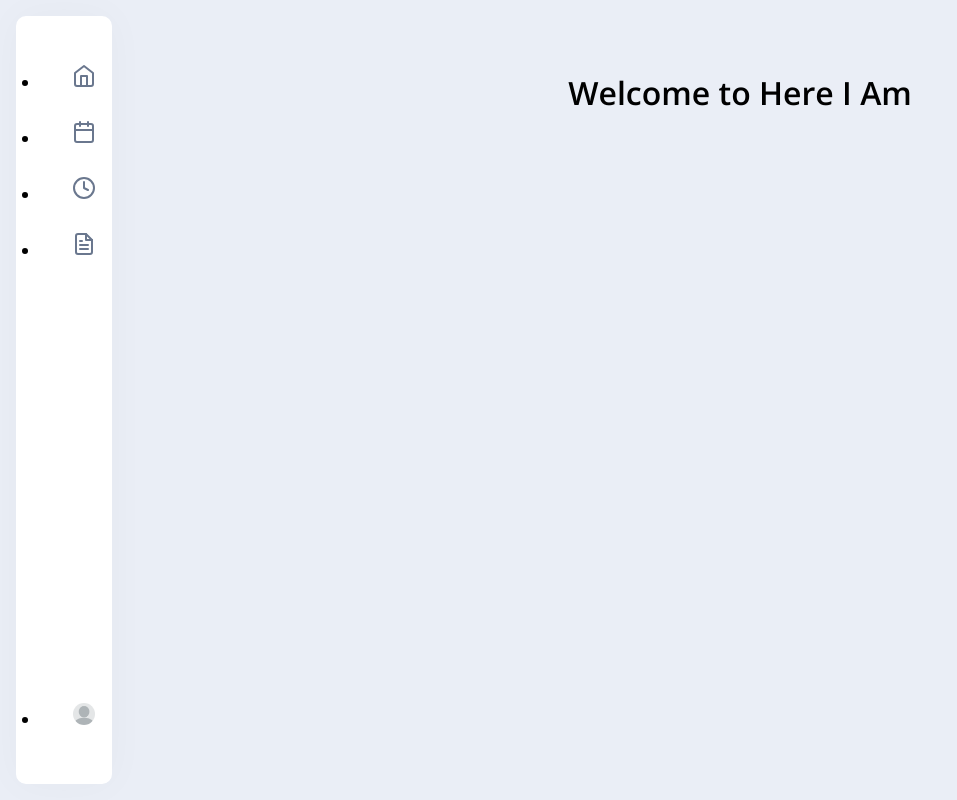
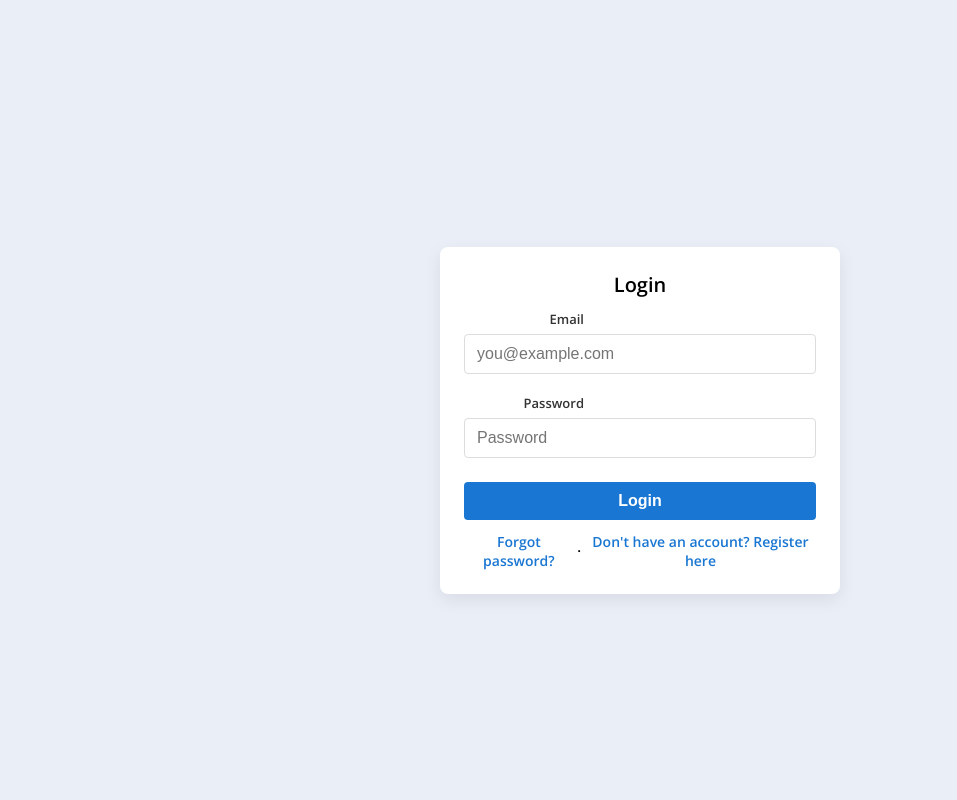
Before and after one commit to kazaction/Group_3_Here_I_Am, a React (Create React App) app in the folder here_i_am/: page / in a window 1280 px wide. Shown: the whole page, without its empty margins (0-957 px from the left). Built offline with nearby package versions, Linux system fonts and the light colour scheme.

Commit message:
Added the Login page UI

```diff
--- a/here_i_am/src/App.js
+++ b/here_i_am/src/App.js
@@ -1,29 +1,43 @@
-import logo from './logo.svg';
 import './App.css';
 import React from 'react';
-import { BrowserRouter as Router, Routes, Route } from 'react-router-dom';
+import { BrowserRouter as Router, Routes, Route, useLocation } from 'react-router-dom';
 import Navbar from './components/navbar';
 import Schedule from './components/schedule';
 import Profile from './components/profile';
+import Login from './components/login';
 
+// Render Navbar only on non-login routes
+function NavbarWrapper() {
+  const location = useLocation();
+  if (location.pathname === '/') return null;
+  return <Navbar />;
+}
 
+// Main content container adjusts layout based on current route
+function MainRoutes() {
+  const location = useLocation();
+  // remove left margin for login so the login component can center itself
+  const containerStyle = location.pathname === '/' ? { padding: '20px' } : { marginLeft: '200px', padding: '20px' };
 
-function App() {
   return (
-    <Router>
-      <Navbar />
-
-      <div style={{ marginLeft: '200px', padding: '20px' }}>
+    <div style={containerStyle}>
       <Routes>
-          <Route path="/" element={<h1>Welcome to Here I Am</h1>} />
+        <Route path="/" element={<Login />} />
         <Route path="/schedule" element={<Schedule />} />
         <Route path="/profile" element={<Profile />} />
         {/* Add more routes like: */}
         {/* <Route path="/history" element={<History />} /> */}
         {/* <Route path="/cv" element={<CVGeneration />} /> */}
-          {/* <Route path="/profile" element={<Profile />} /> */}
       </Routes>
     </div>
+  );
+}
+
+function App() {
+  return (
+    <Router>
+      <NavbarWrapper />
+      <MainRoutes />
     </Router>
   );
 }
--- a/here_i_am/src/components/login.jsx
+++ b/here_i_am/src/components/login.jsx
@@ -0,0 +1,75 @@
+import React, { useState } from 'react';
+import { Link, useNavigate } from 'react-router-dom';
+import '../css/login.css';
+
+function Login() {
+  const [email, setEmail] = useState('');
+  const [password, setPassword] = useState('');
+  const [error, setError] = useState('');
+  const navigate = useNavigate();
+
+  const validate = () => {
+    if (!email) {
+      setError('Email is required');
+      return false;
+    }
+    const re = /\S+@\S+\.\S+/;
+    if (!re.test(email)) {
+      setError('Please enter a valid email address');
+      return false;
+    }
+    if (!password) {
+      setError('Password is required');
+      return false;
+    }
+    setError('');
+    return true;
+  };
+
+  const handleSubmit = (e) => {
+    e.preventDefault();
+    if (!validate()) return;
+    // TODO: replace with real auth call
+    console.log('Mock login', { email });
+    // On success, navigate to a protected page (example: profile)
+    navigate('/profile');
+  };
+
+  return (
+    <div className="login-container">
+      <form className="login-form" onSubmit={handleSubmit}>
+        <h2>Login</h2>
+        {error && <div className="login-error">{error}</div>}
+
+        <label htmlFor="email">Email</label>
+        <input
+          id="email"
+          type="email"
+          value={email}
+          onChange={(e) => setEmail(e.target.value)}
+          placeholder="you@example.com"
+        />
+
+        <label htmlFor="password">Password</label>
+        <input
+          id="password"
+          type="password"
+          value={password}
+          onChange={(e) => setPassword(e.target.value)}
+          placeholder="Password"
+        />
+
+        <button type="submit" className="login-btn">Login</button>
+
+        <div className="login-links">
+          {/* Placeholder links - implement functionality later */}
+          <Link to="#" onClick={(e) => e.preventDefault()}>Forgot password?</Link>
+          <span className="separator">&nbsp;·&nbsp;</span>
+          <Link to="#" onClick={(e) => e.preventDefault()}>Don't have an account? Register here</Link>
+        </div>
+      </form>
+    </div>
+  );
+}
+
+export default Login;
--- /dev/null
+++ b/here_i_am/src/css/login.css
@@ -0,0 +1,72 @@
+/* Minimal styles for the Login component */
+.login-container {
+  display: flex;
+  align-items: center;
+  justify-content: center;
+  min-height: 80vh;
+  padding: 20px;
+}
+
+.login-form {
+  width: 100%;
+  max-width: 400px;
+  background: #fff;
+  border-radius: 8px;
+  box-shadow: 0 6px 18px rgba(0,0,0,0.08);
+  padding: 24px;
+  box-sizing: border-box;
+}
+
+.login-form h2 {
+  margin: 0 0 12px 0;
+  font-size: 20px;
+}
+
+.login-form label {
+  display: block;
+  margin-top: 12px;
+  font-size: 13px;
+  color: #333;
+}
+
+.login-form input {
+  width: 100%;
+  padding: 10px 12px;
+  margin-top: 6px;
+  border: 1px solid #ddd;
+  border-radius: 4px;
+  box-sizing: border-box;
+}
+
+.login-btn {
+  width: 100%;
+  margin-top: 16px;
+  padding: 10px 14px;
+  background: #1976d2;
+  color: white;
+  border: none;
+  border-radius: 4px;
+  cursor: pointer;
+  font-weight: 600;
+}
+
+.login-btn:hover { opacity: 0.95; }
+
+.login-links {
+  margin-top: 12px;
+  font-size: 14px;
+  display: flex;
+  justify-content: center;
+  align-items: center;
+}
+
+.login-links a { color: #1976d2; text-decoration: none; }
+.login-links a:hover { text-decoration: underline; }
+
+.login-error {
+  background: #ffe6e6;
+  color: #b00020;
+  padding: 8px 10px;
+  border-radius: 4px;
+  margin-bottom: 8px;
+}
```
Lines whose indentation alone changed are shown as unchanged.
